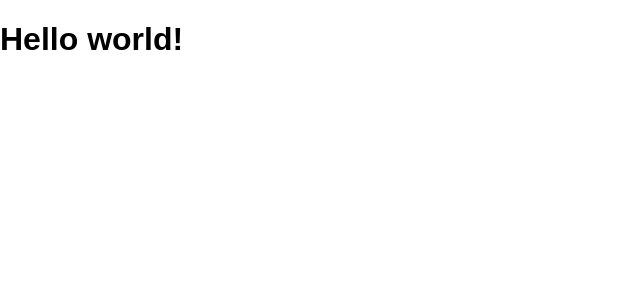
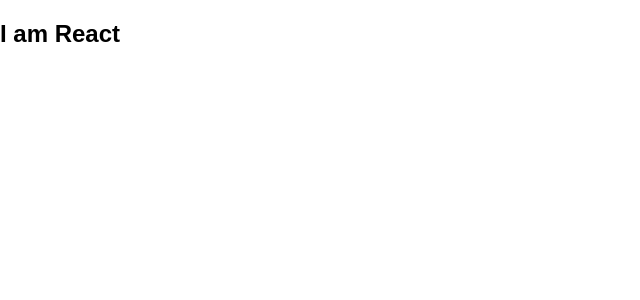
Before and after one commit to Home7-ru/react, a React (Create React App) app: page / in a window 1280 px wide. Shown: the top 300 px of the page, without its empty margins (0-640 px from the left). Built offline with nearby package versions, Linux system fonts and the light colour scheme.

Commit message:
вносим простой jsx

```diff
--- a/src/index.js
+++ b/src/index.js
@@ -4,5 +4,14 @@ import './index.css';
 import App from './App';
 import registerServiceWorker from './registerServiceWorker';
 
-ReactDOM.render(<App />, document.getElementById('root'));
+
+
+
+ReactDOM.render(
+    <div>
+        <h2>I am React</h2>
+    </div>
+
+    ,
+    document.getElementById('root'));
 registerServiceWorker();
```
